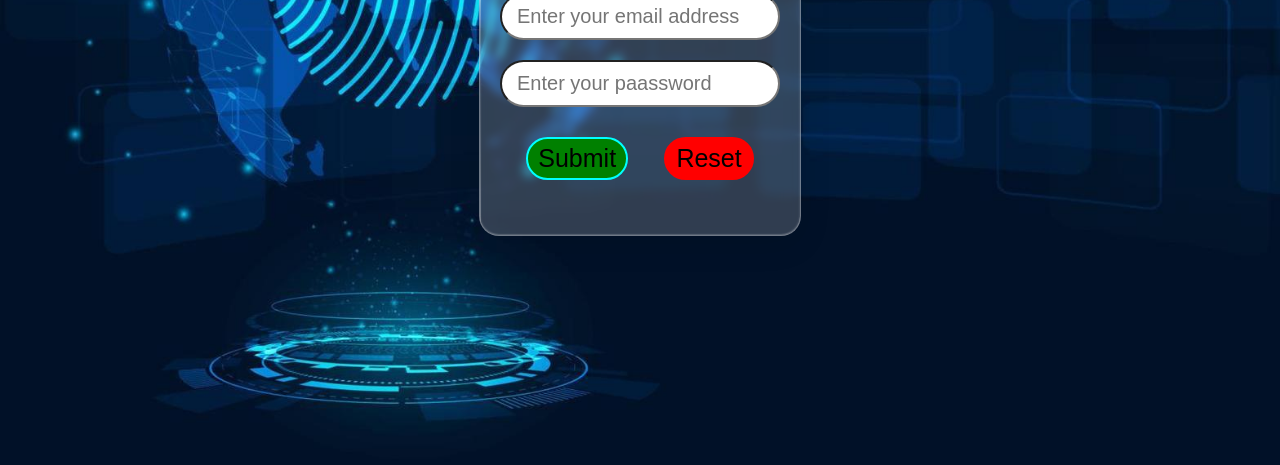
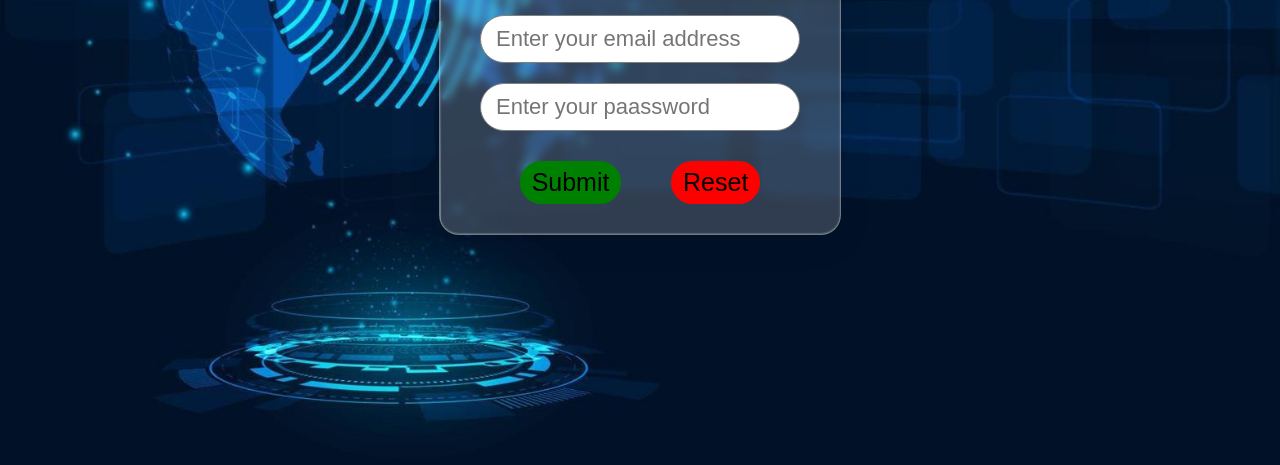
Before and after one commit to mohammedriyaz5642/login_page, a plain HTML site: page index.html in a window 1280 px wide. Shown: the part 335-800 px from the top of the page. Drawn offline with Linux system fonts and the light colour scheme.

Commit message:
Update index.html

```diff
--- a/index.html
+++ b/index.html
@@ -22,10 +22,7 @@
 
         .l-box {
             background-color: aqua;
-            padding: 10px;
-
-            width: 450px;
-            height: 300px;
+            padding: 30px;
             border-radius: 10px;
         }
 
@@ -35,15 +32,17 @@
         }
 
         .inp-group {
-            font-size: 20px;
+            font-size: 22px;
             padding: 10px 15px;
             border-radius: 25px;
             margin: 10px;
+            border: 1px solid grey;
         }
 
         h1 {
             font-size: 50px;
             margin-bottom: 20px;
+            color:lavenderblush;
         }
 
         .submit {
@@ -51,7 +50,7 @@
             padding: 5px 10px;
             border-radius: 25px;
             background-color: green;
-            border: 2px solid aqua;
+            border: 2px solid green;
             cursor: pointer;
         }
 
@@ -72,8 +71,6 @@
         }
 
         .l-box {
-            width: 300px;
-            height: 320px;
             background: rgba(255, 255, 255, 0.19);
             backdrop-filter: blur(5px);
             -webkit-backdrop-filter: blur(5px);
```
